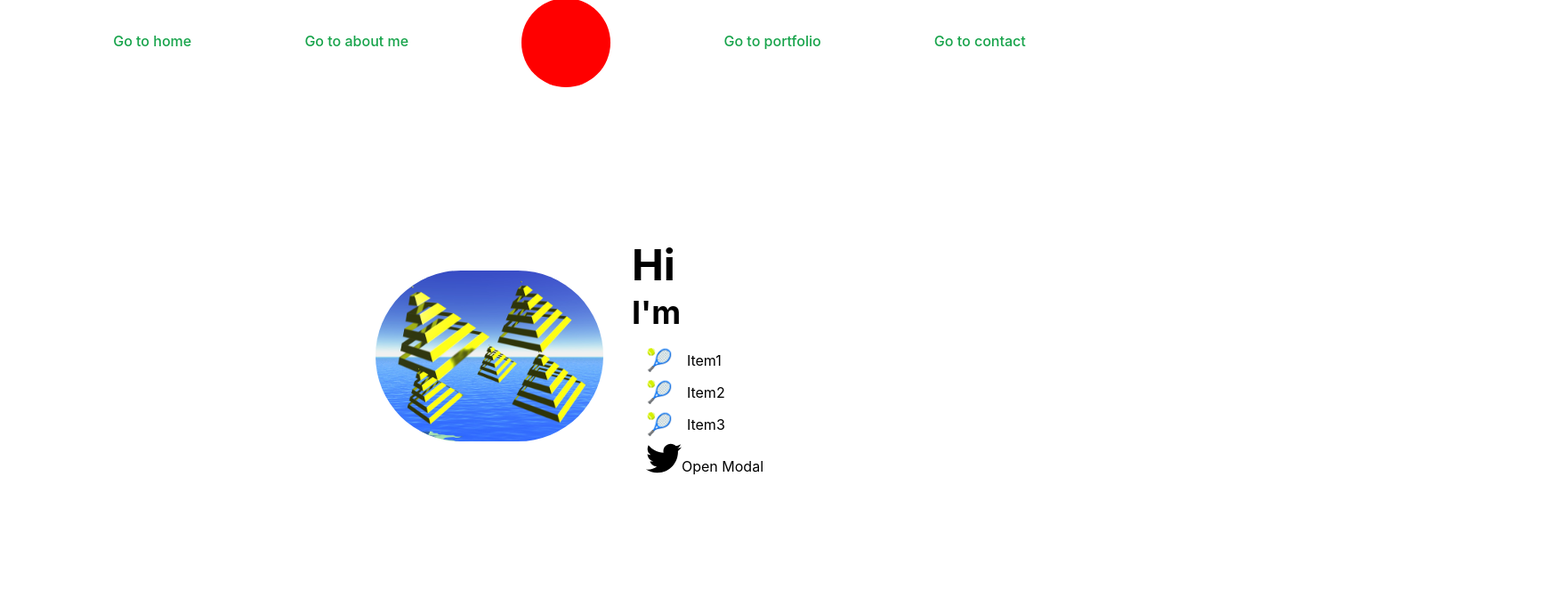
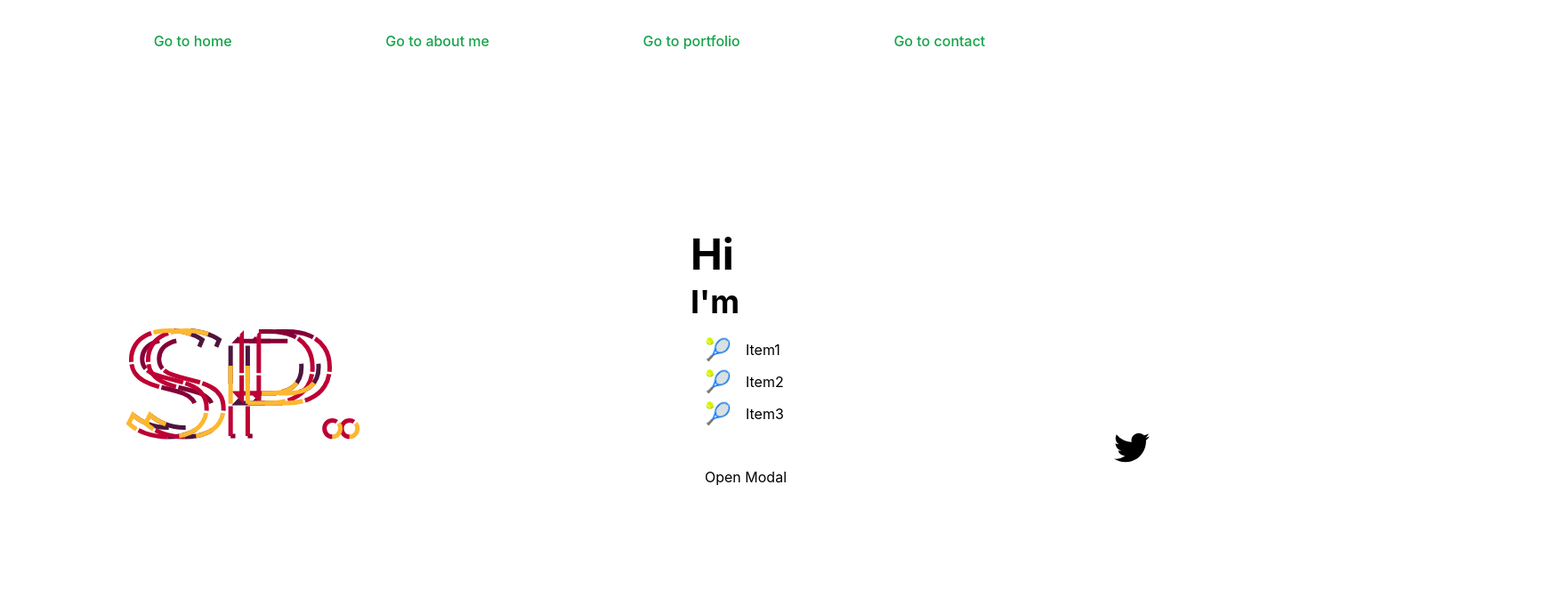
Before and after one commit to sergiupop/personal-page, a React (Create React App) app: page / in a window 1280 px wide. Shown: the top 672 px of the page at 89% size, 1752 px wide, since content can reach past the window. Built offline with nearby package versions, Linux system fonts and the light colour scheme.

Commit message:
Add initial svg for the logo

```diff
--- a/src/App.tsx
+++ b/src/App.tsx
@@ -9,12 +9,12 @@ const App = () => {
       <Home />
       <About />
 
+      <section id="contactSection" style={{ height: "2000px" }}>
+        contact
+      </section>
+
       <section id="portfolioSection" style={{ height: "2000px" }}>
         portfolio
-      </section>
-
-      <section id="contactSection" style={{ height: "2000px" }}>
-        contact
       </section>
     </>
   )
--- a/src/components/Home.tsx
+++ b/src/components/Home.tsx
@@ -2,8 +2,8 @@ import { useState } from "react";
 import selfImage from "../images/pyr.jpg";
 import BioListItem from "./BioListItem";
 import BrandIcon from "./BrandIcon";
-import Link from "./Link";
 import Modal from "./Modal";
+import MySvg from "./brand/MySvg";
 
 const Home = () => {
   const [isModalOpen, setIsModalOpen] = useState(false);
@@ -11,6 +11,9 @@ const Home = () => {
   return (
     <section id="homeSection" className="flex items-center justify-center h-[calc(100vh_-_6rem)] pb-24">
         <img src={selfImage} alt="developer" className="w-1/5 rounded-full"/>
+        <div>
+        <MySvg />
+        </div>
         <article className="ml-8">
           <div>
             {/* <h1 className="text-[3rem] leading-snug font-bold">
--- a/src/components/Navbar.tsx
+++ b/src/components/Navbar.tsx
@@ -4,10 +4,7 @@ const Navbar = () => {
   return (
     <nav className="flex items-center justify-evenly h-24">
       <Link href="homeSection">Go to home</Link>
-      <Link href="aboutMeSection">Go to about me</Link>
-      <svg xmlns="http://www.w3.org/2000/svg" width="100px" height="100px" className="inline-block">
-        <circle cx="50" cy="50" r="50" fill="red" />
-      </svg>
+      <Link href="aboutSection">Go to about me</Link>
       <Link href="portfolioSection">Go to portfolio</Link>
       <Link href="contactSection">Go to contact</Link>
     </nav>
--- /dev/null
+++ b/src/components/brand/MySvg.css
@@ -0,0 +1,47 @@
+@import url(https://fonts.googleapis.com/css?family=Montserrat);
+
+svg {
+    display: block;
+    font: 10.5em 'Montserrat';
+    width: 960px;
+    height: 300px;
+    margin: 0 auto;
+}
+
+.text-copy {
+    fill: none;
+    stroke: white;
+    stroke-dasharray: 6% 29%;
+    stroke-width: 5px;
+    stroke-dashoffset: 0%;
+    animation: stroke-offset 5.5s infinite linear;
+}
+
+.text-copy:nth-child(1){
+	stroke: #4D163D;
+	animation-delay: -1;
+}
+
+.text-copy:nth-child(2){
+	stroke: #840037;
+	animation-delay: -2s;
+}
+
+.text-copy:nth-child(3){
+	stroke: #BD0034;
+	animation-delay: -3s;
+}
+
+.text-copy:nth-child(4){
+	stroke: #BD0034;
+	animation-delay: -4s;
+}
+
+.text-copy:nth-child(5){
+	stroke: #FDB731;
+	animation-delay: -5s;
+}
+
+@keyframes stroke-offset{
+	100% {stroke-dashoffset: -35%;}
+}
--- /dev/null
+++ b/src/components/brand/MySvg.tsx
@@ -0,0 +1,22 @@
+import "./MySvg.css";
+
+const MySvg = () => {
+	return (
+	<svg viewBox="0 0 960 300">
+		<symbol id="s-text">
+			<text text-anchor="middle" x="50%" y="80%">SP.</text>
+			<text text-anchor="middle" x="52%" y="80%">SP.</text>
+		</symbol>
+
+		<g className="g-ants">
+			<use xlinkHref="#s-text" className="text-copy"></use>
+			<use xlinkHref="#s-text" className="text-copy"></use>
+			<use xlinkHref="#s-text" className="text-copy"></use>
+			<use xlinkHref="#s-text" className="text-copy"></use>
+			<use xlinkHref="#s-text" className="text-copy"></use>
+		</g>
+	</svg>
+	);
+};
+
+export default MySvg;
```
